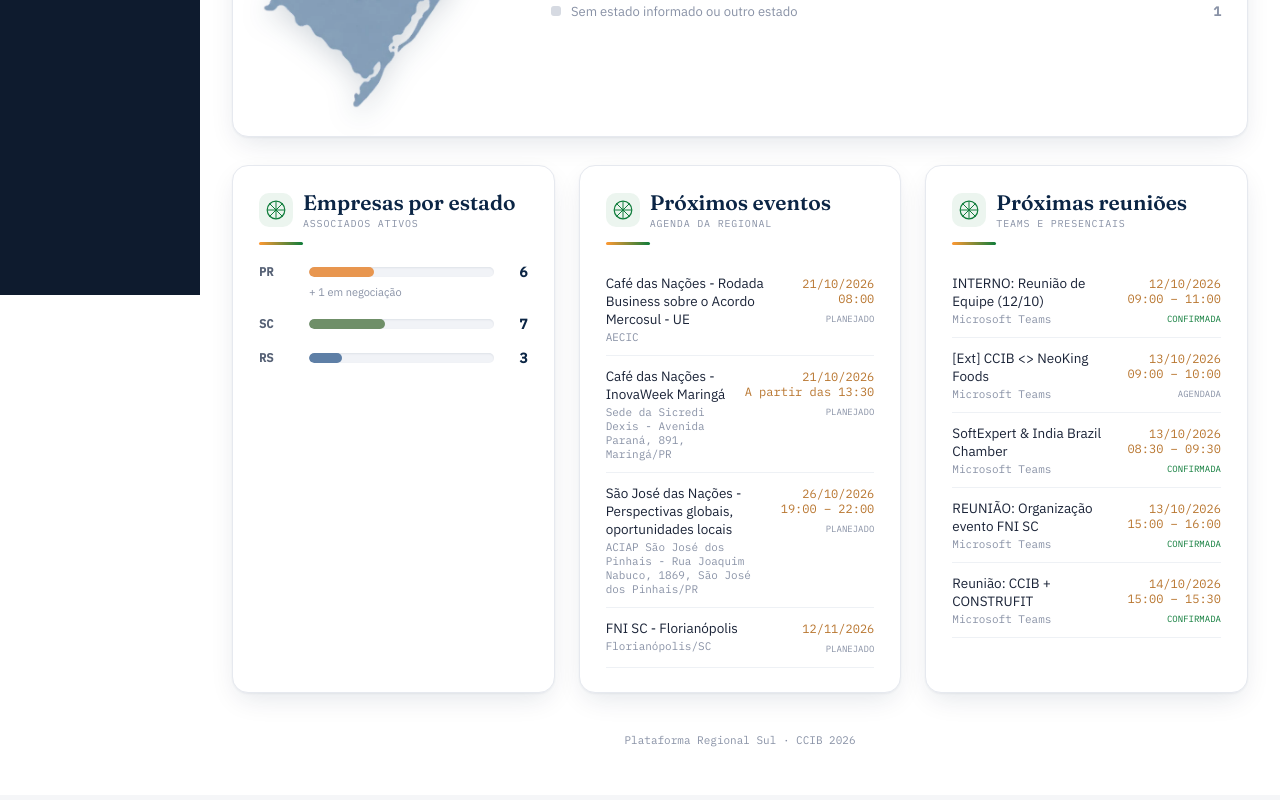
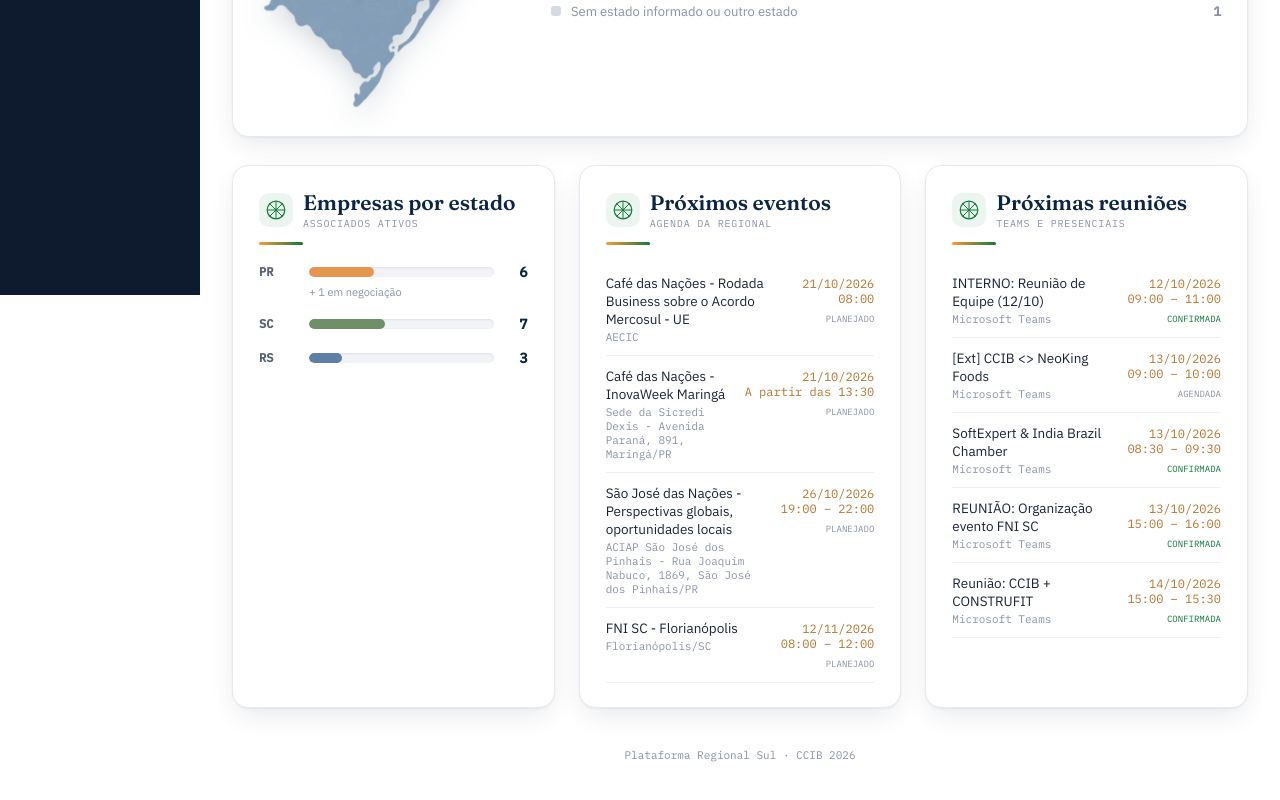
Before and after one commit to India-Brazil-Chamber-of-Commerce/ccib-plataforma-sul, a React (Vite) app: page / in a window 1280 px wide. Shown: the part 505-1305 px from the top of the page. Built offline with nearby package versions, Linux system fonts and the light colour scheme.

Commit message:
Define horário do FNI SC - Florianópolis (12/11, 08:00 – 12:00)
Co-Authored-By: Claude Opus 5.5 <noreply@anthropic.com>
Claude-Session: https://claude.ai/code/session_01WvX3Q2z7QBB83dbKJREYUf

```diff
--- a/src/data/seeds.js
+++ b/src/data/seeds.js
@@ -67,7 +67,7 @@ export const SEED_EVENTS = [
     id: "seed-e-fni-sc-florianopolis",
     nome: "FNI SC - Florianópolis",
     data: "2026-11-12",
-    horario: "",
+    horario: "08:00 – 12:00",
     local: "Florianópolis/SC",
     tipo: "Webinar/Seminário",
     status: "planejado",
@@ -134,6 +134,7 @@ export const FORCE_EVENT_UPDATES = {
   },
   "FNI SC - Florianópolis": {
     data: "2026-11-12",
+    horario: "08:00 – 12:00",
   },
   "Happy Hour IRIP": {
     registro: imgHappyHourIrip,
```
